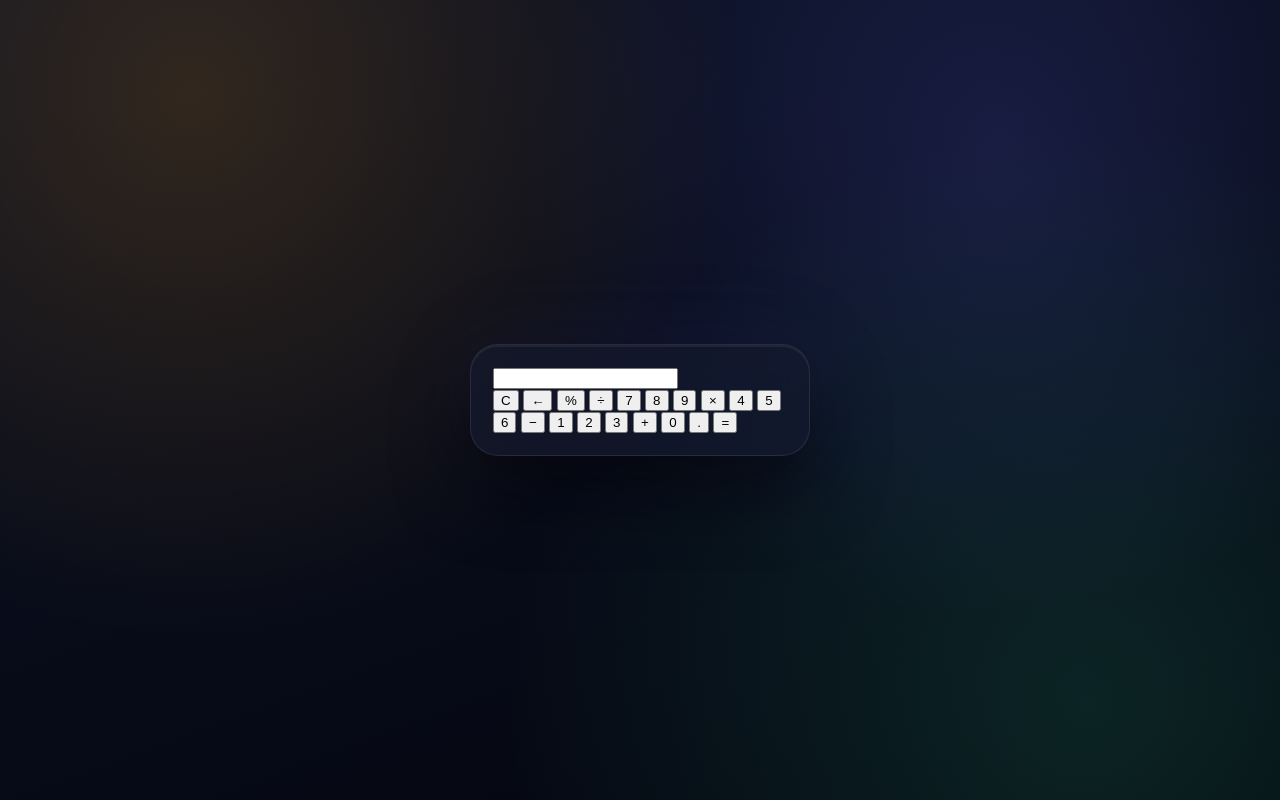
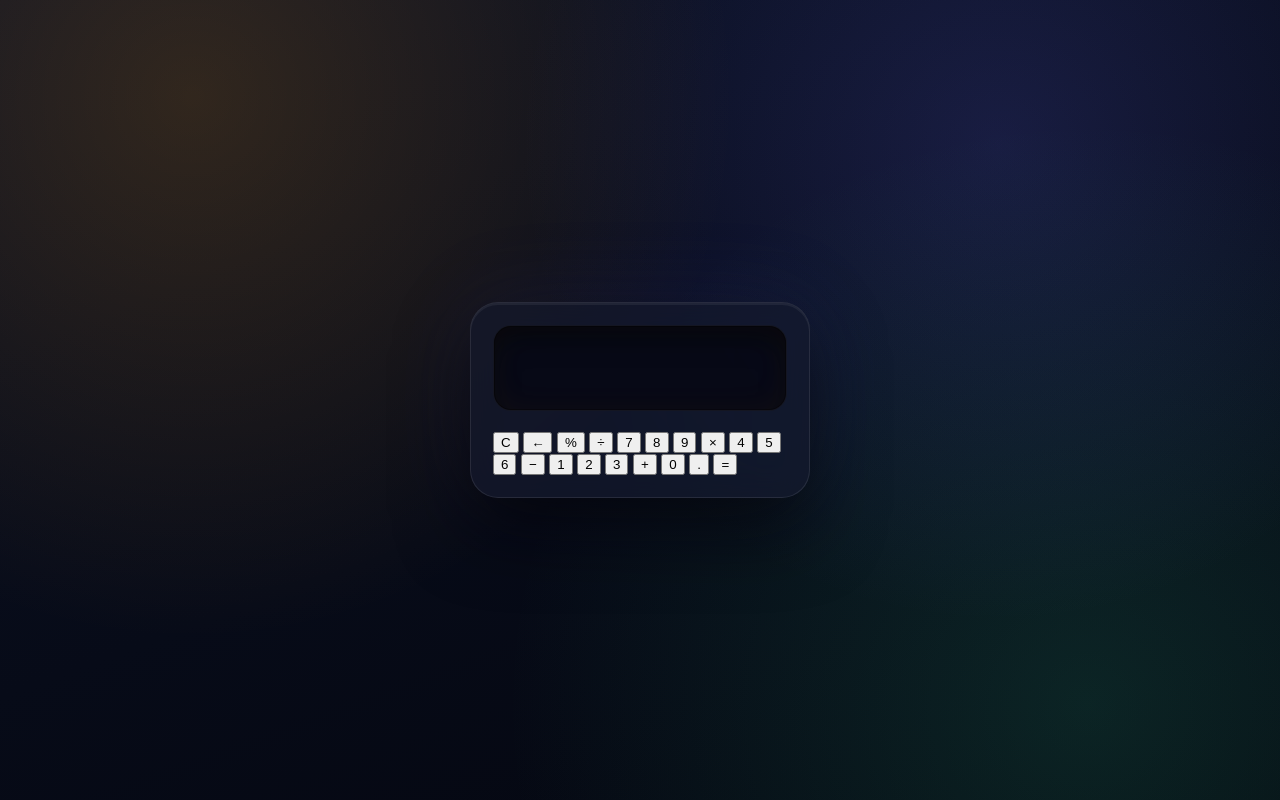
Before and after one commit to ShivanshDahiya5/Calculator, a plain HTML site: page index.html in a window 1280 px wide. Drawn offline with Linux system fonts and the light colour scheme.

Commit message:
Enhance input styles for calculator display with improved typography and box-shadow effects

```diff
--- a/style.css
+++ b/style.css
@@ -75,3 +75,29 @@ body {
         transform: translateY(0) scale(1);
     }
 }
+
+/* Display */
+.container input {
+    display: block;
+    width: 100%;
+    height: 86px;
+    padding: 0 18px;
+    margin-bottom: 20px;
+    background: var(--display-bg);
+    color: var(--text);
+    border: 1px solid rgba(255, 255, 255, 0.05);
+    border-radius: var(--radius-display);
+    outline: none;
+    font-family: inherit;
+    font-size: clamp(2rem, 8vw, 2.5rem);
+    font-weight: 500;
+    letter-spacing: 0.5px;
+    font-variant-numeric: tabular-nums;
+    text-align: right;
+    caret-color: var(--accent);
+    box-shadow:
+        0 0 0 1px rgba(0, 0, 0, 0.35) inset,
+        0 14px 26px rgba(0, 0, 0, 0.4) inset,
+        0 0 32px rgba(255, 159, 10, 0.05) inset;
+    transition: box-shadow 0.25s ease, border-color 0.25s ease;
+}
```
